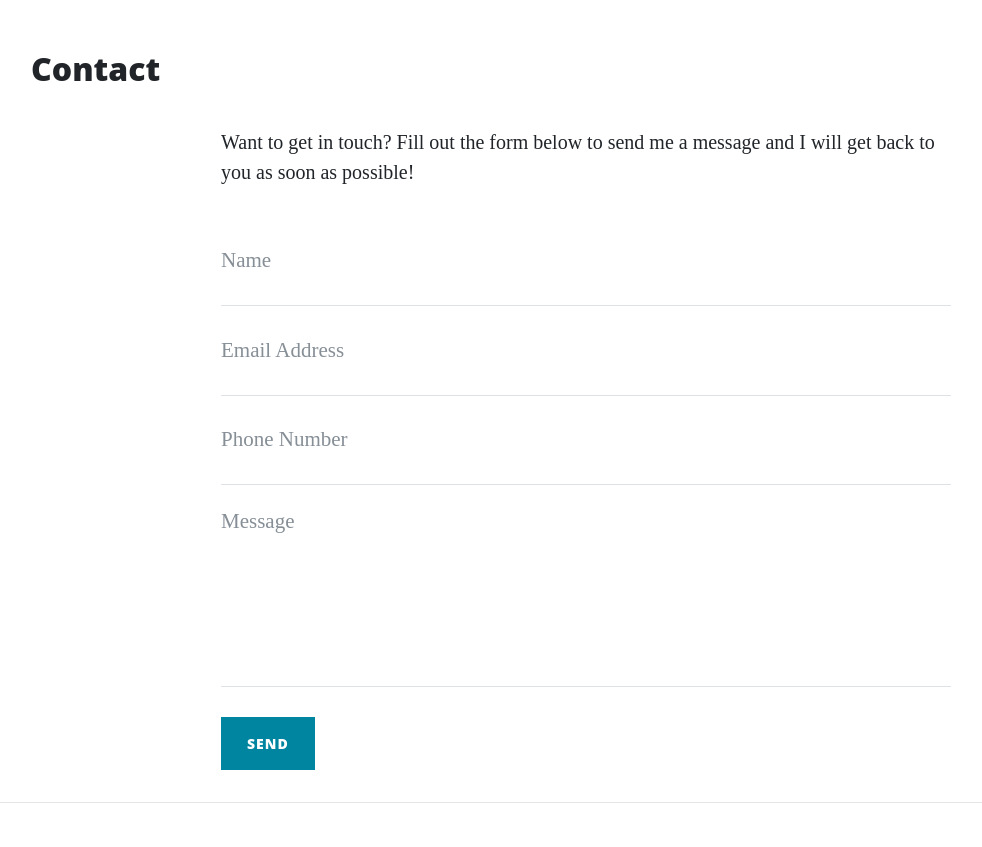
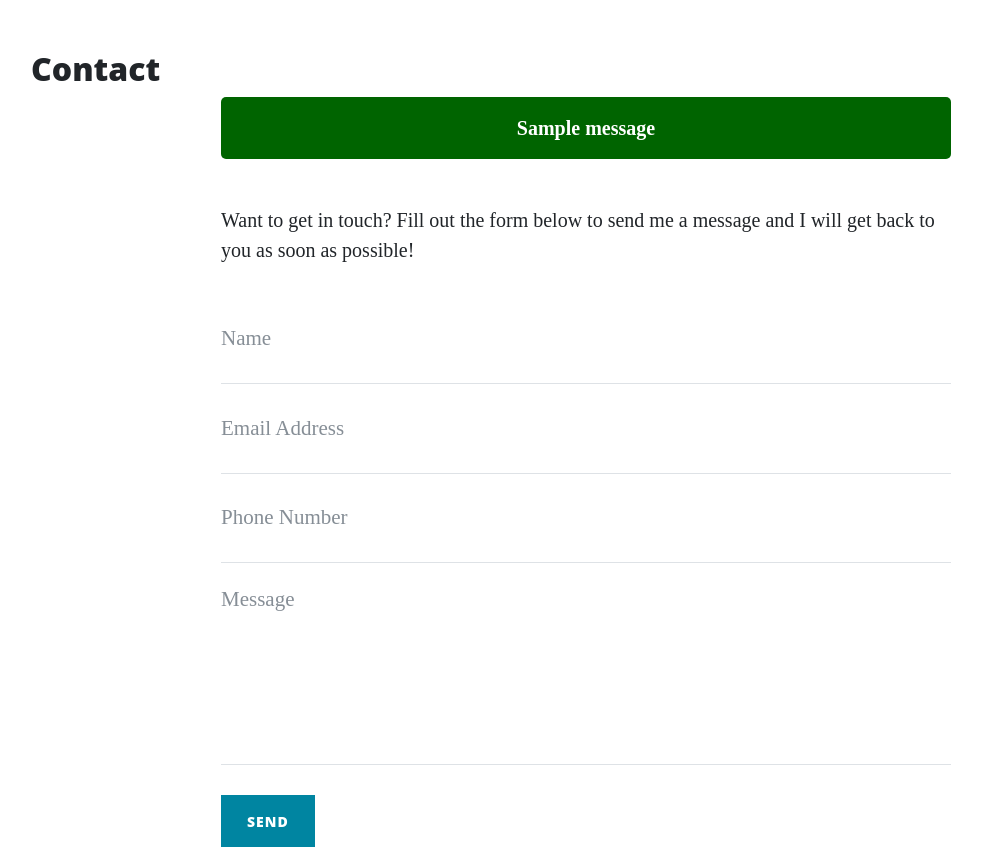
Before and after one commit to emidiovaleretto/flask-thorin-company-webapp, a Flask app: page /contact in a window 1280 px wide. Shown: the part 628-1475 px from the top of the page, without its empty margins (54-1036 px from the left). Run offline with Flask 2, Linux system fonts and the light colour scheme; one stand-in notice (Sample message) is shown; some libraries are stand-ins or nearby versions.

Commit message:
Add flash package to provide feedback to the user.

```diff
--- a/run.py
+++ b/run.py
@@ -1,7 +1,12 @@
+import os
 import json
-from flask import Flask, render_template
+from flask import Flask, render_template, request, flash
+
+if os.path.exists("env.py"):
+    import env
 
 app = Flask(__name__)
+app.secret_key = os.environ.get("SECRET_KEY")
 
 @app.route("/")
 def index():
@@ -27,8 +32,10 @@ def about_member(member_name):
     return render_template("member.html", member=member)
 
 
-@app.route("/contact")
+@app.route("/contact", methods=["GET", "POST"])
 def contact():
+    if request.method == "POST":
+        flash(f"Thanks {request.form['name']}, we have received your message!")
     return render_template("contact.html", page_title="Contact")
 
 
--- a/static/css/style.css
+++ b/static/css/style.css
@@ -1,3 +1,15 @@
 .col-md-5 img {
   width: 100%;
 }
+
+.flashes {
+  display: inline-block;
+  padding: 16px 32px;
+  color: #fff;
+  background-color: darkgreen;
+  border-radius: 5px;
+  width: 100%;
+  list-style: none;
+  text-align: center;
+  font-weight: bold;
+}
--- a/templates/contact.html
+++ b/templates/contact.html
@@ -6,33 +6,44 @@
 
 <div class="row">
     <div class="col-lg-8 col-md-10 mx-auto">
+
+        {% with messages = get_flashed_messages() %}
+            {% if messages %}
+                <ul class="flashes">
+                    {% for message in messages %}
+                        <li>{{ message }}</li>
+                    {% endfor %}
+                </ul>
+            {% endif %}
+        {% endwith %}
+
         <p>Want to get in touch? Fill out the form below to send me a message and I will get back to you as soon as possible!</p>
-        <form name="sentMessage" id="contactForm" novalidate>
+        <form method="POST" name="sentMessage" id="contactForm" novalidate>
             <div class="control-group">
                 <div class="form-group floating-label-form-group controls">
                     <label>Name</label>
-                    <input type="text" class="form-control" placeholder="Name" id="name" required data-validation-required-message="Please enter your name.">
+                    <input type="text" class="form-control" placeholder="Name" name="name" id="name" required data-validation-required-message="Please enter your name.">
                     <p class="help-block text-danger"></p>
                 </div>
             </div>
             <div class="control-group">
                 <div class="form-group floating-label-form-group controls">
                     <label>Email Address</label>
-                    <input type="email" class="form-control" placeholder="Email Address" id="email" required data-validation-required-message="Please enter your email address.">
+                    <input type="email" class="form-control" placeholder="Email Address" name="email" id="email" required data-validation-required-message="Please enter your email address.">
                     <p class="help-block text-danger"></p>
                 </div>
             </div>
             <div class="control-group">
                 <div class="form-group col-xs-12 floating-label-form-group controls">
                     <label>Phone Number</label>
-                    <input type="tel" class="form-control" placeholder="Phone Number" id="phone" required data-validation-required-message="Please enter your phone number.">
+                    <input type="tel" class="form-control" placeholder="Phone Number" name="phone" id="phone" required data-validation-required-message="Please enter your phone number.">
                     <p class="help-block text-danger"></p>
                 </div>
             </div>
             <div class="control-group">
                 <div class="form-group floating-label-form-group controls">
                     <label>Message</label>
-                    <textarea rows="5" class="form-control" placeholder="Message" id="message" required data-validation-required-message="Please enter a message."></textarea>
+                    <textarea rows="5" class="form-control" placeholder="Message" name="message" id="message" required data-validation-required-message="Please enter a message."></textarea>
                     <p class="help-block text-danger"></p>
                 </div>
             </div>
```
Also changed, not shown: 1 other file.
